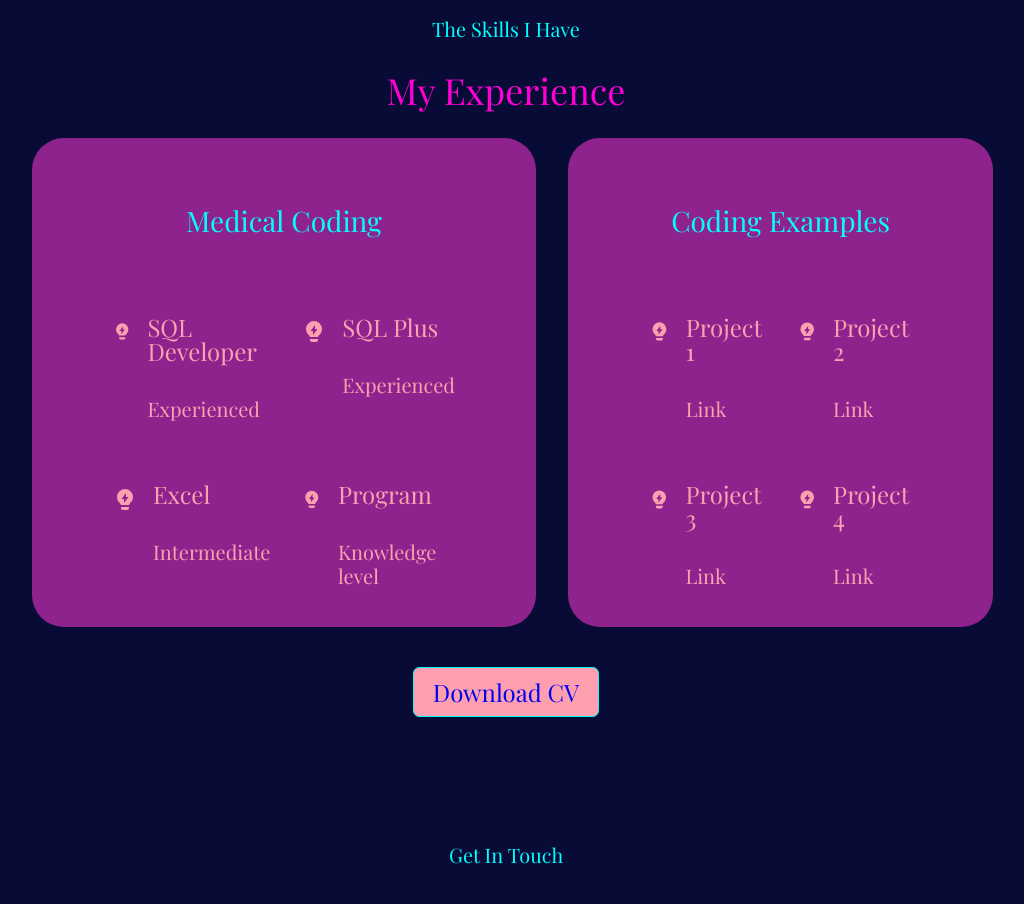
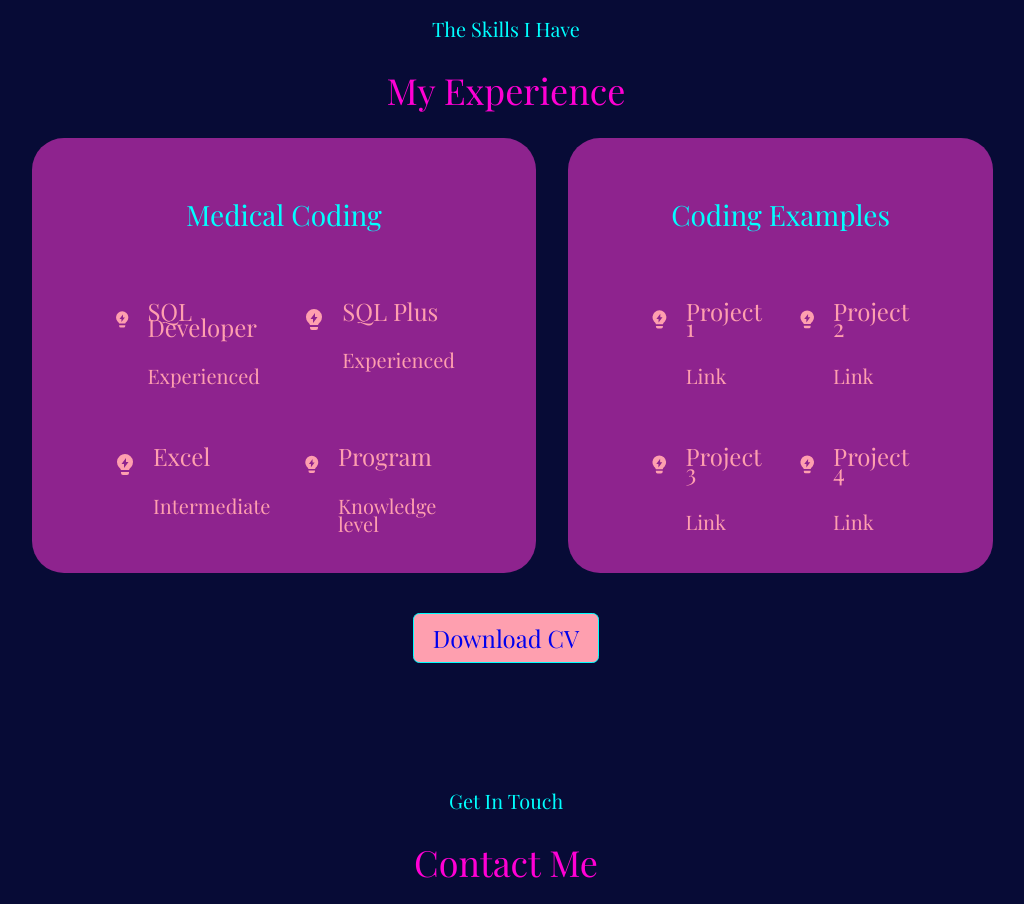
Before and after one commit to JThorneX/SHall-React-Portfolio, a React (Create React App) app: page / in a window 1280 px wide. Shown: the part 1680-2584 px from the top of the page, without its empty margins (134-1158 px from the left). Built offline with nearby package versions, Linux system fonts and the light colour scheme; the HTML template or start-up script is replaced by a standard one.

Commit message:
minor css tweak

```diff
--- a/src/components/Resume/resume.css
+++ b/src/components/Resume/resume.css
@@ -10,12 +10,14 @@
   border-radius: 2rem;
   border: 1px solid transparent;
   transition: var(--transition);
+  line-height: 1rem;
 }
 
 .experience_container > div:hover {
   background: transparent;
   border-color: var(--cyan);
   cursor: default;
+  line-height: .9rem;
 }
 
 .experience_container > div h3 {
```
